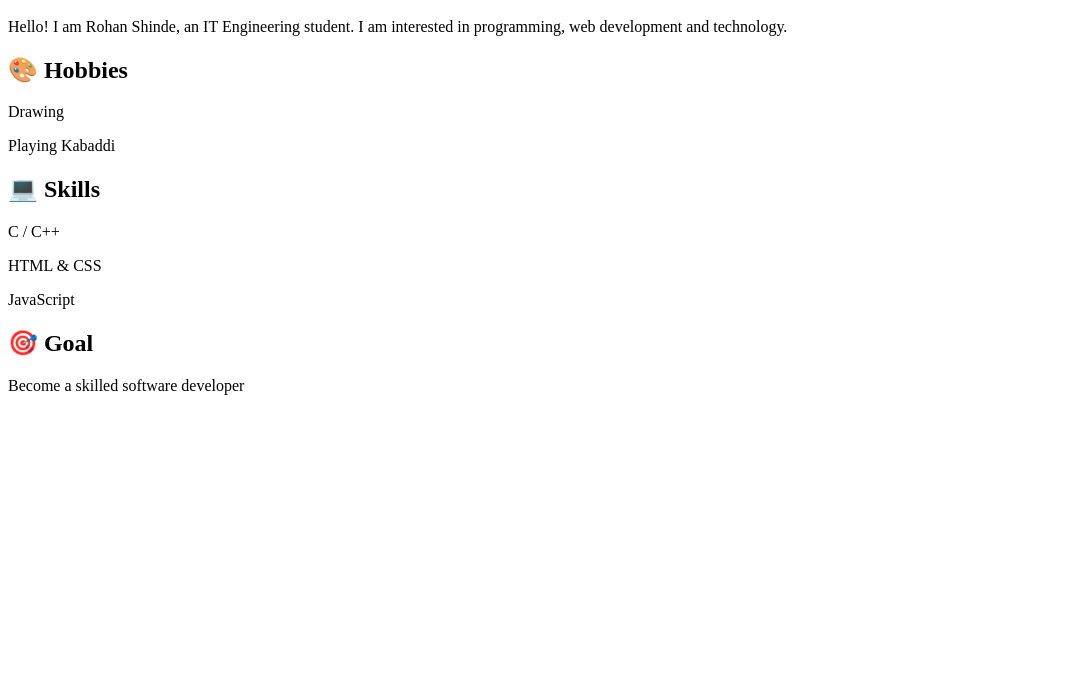
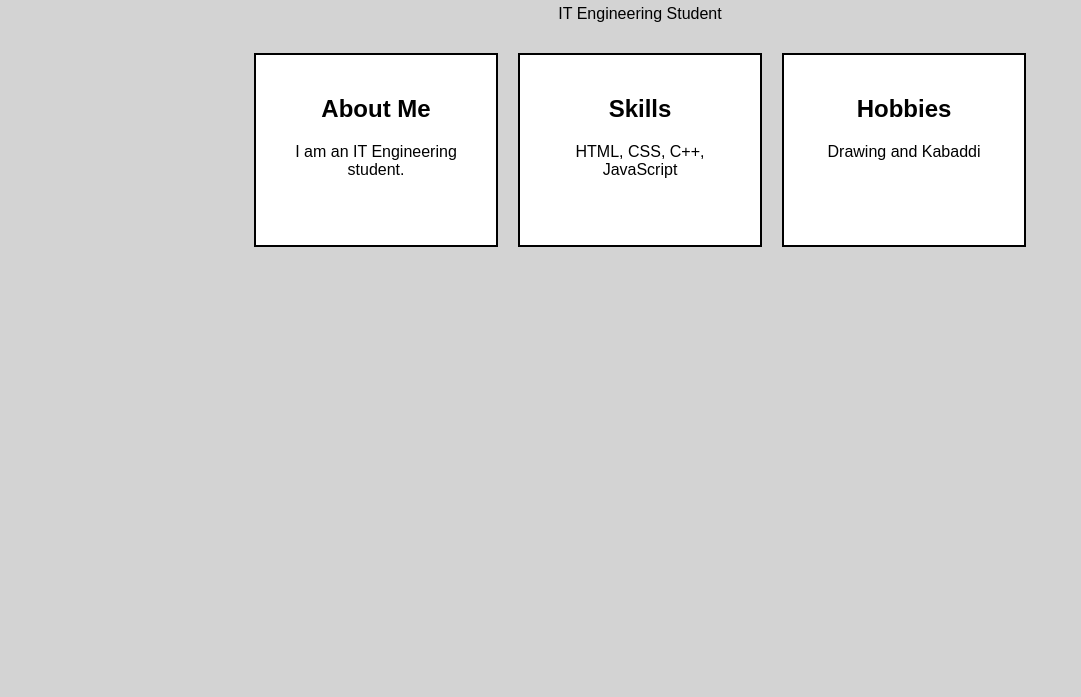
Before and after one commit to S-Rohan07/my-portfolio, a plain HTML site: page index.html in a window 1280 px wide. Shown: the part 103-800 px from the top of the page, without its empty margins (0-1081 px from the left). Drawn offline with Linux system fonts and the light colour scheme.

Commit message:
Revise profile details and layout in index.html
Updated profile information and styling in index.html.

```diff
--- a/index.html
+++ b/index.html
@@ -2,39 +2,59 @@
 <html>
 <head>
     <title>My Profile</title>
-    <link rel="stylesheet" href="style.css">
+
+    <style>
+        body {
+            font-family: Arial;
+            background-color: lightgray;
+        }
+
+        .profile {
+            text-align: center;
+            margin-top: 50px;
+        }
+
+        .boxes {
+            display: flex;
+            justify-content: center;
+            gap: 20px;
+            margin-top: 30px;
+        }
+
+        .box {
+            width: 200px;
+            height: 150px;
+            background-color: white;
+            border: 2px solid black;
+            padding: 20px;
+        }
+    </style>
 </head>
+
 <body>
 
     <div class="profile">
 
         <h1>Rohan Shinde</h1>
+        <p>IT Engineering Student</p>
 
-        <h3>IT Engineering Student</h3>
+        <div class="boxes">
 
-        <p>
-            Hello! I am Rohan Shinde, an IT Engineering student.
-            I am interested in programming, web development and technology.
-        </p>
-
-        <div class="info">
             <div class="box">
-                <h2>🎨 Hobbies</h2>
-                <p>Drawing</p>
-                <p>Playing Kabaddi</p>
+                <h2>About Me</h2>
+                <p>I am an IT Engineering student.</p>
             </div>
 
             <div class="box">
-                <h2>💻 Skills</h2>
-                <p>C / C++</p>
-                <p>HTML & CSS</p>
-                <p>JavaScript</p>
+                <h2>Skills</h2>
+                <p>HTML, CSS, C++, JavaScript</p>
             </div>
 
             <div class="box">
-                <h2>🎯 Goal</h2>
-                <p>Become a skilled software developer</p>
+                <h2>Hobbies</h2>
+                <p>Drawing and Kabaddi</p>
             </div>
+
         </div>
 
     </div>
```
